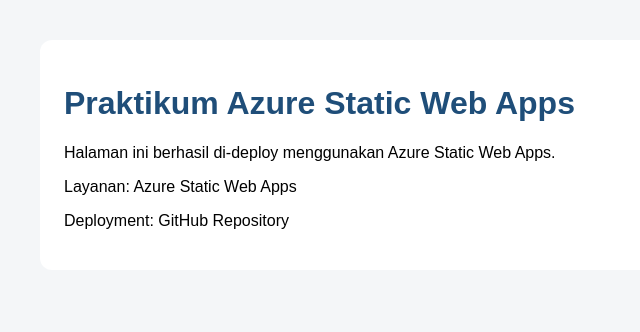
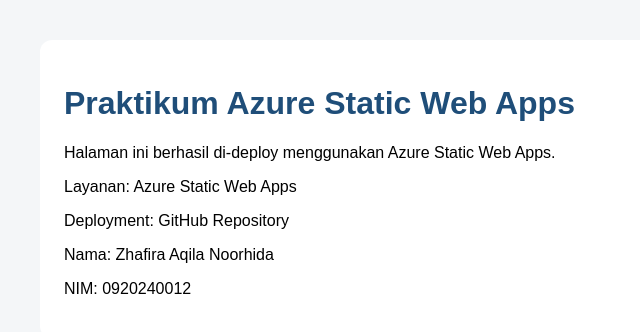
Before and after one commit to orphinee/repo-swa-012, a plain HTML site: page index.html in a window 1280 px wide. Shown: the whole page, without its empty margins (0-640 px from the left). Drawn offline with Linux system fonts and the light colour scheme.

Commit message:
Add student name and NIM to index.html

```diff
--- a/index.html
+++ b/index.html
@@ -15,6 +15,8 @@
  <p>Halaman ini berhasil di-deploy menggunakan Azure Static Web Apps.</p>
  <p>Layanan: Azure Static Web Apps</p>
  <p>Deployment: GitHub Repository</p>
+ <p>Nama: Zhafira Aqila Noorhida</p>
+ <p>NIM: 0920240012</p>
  </div>
 </body>
 </html>
```
